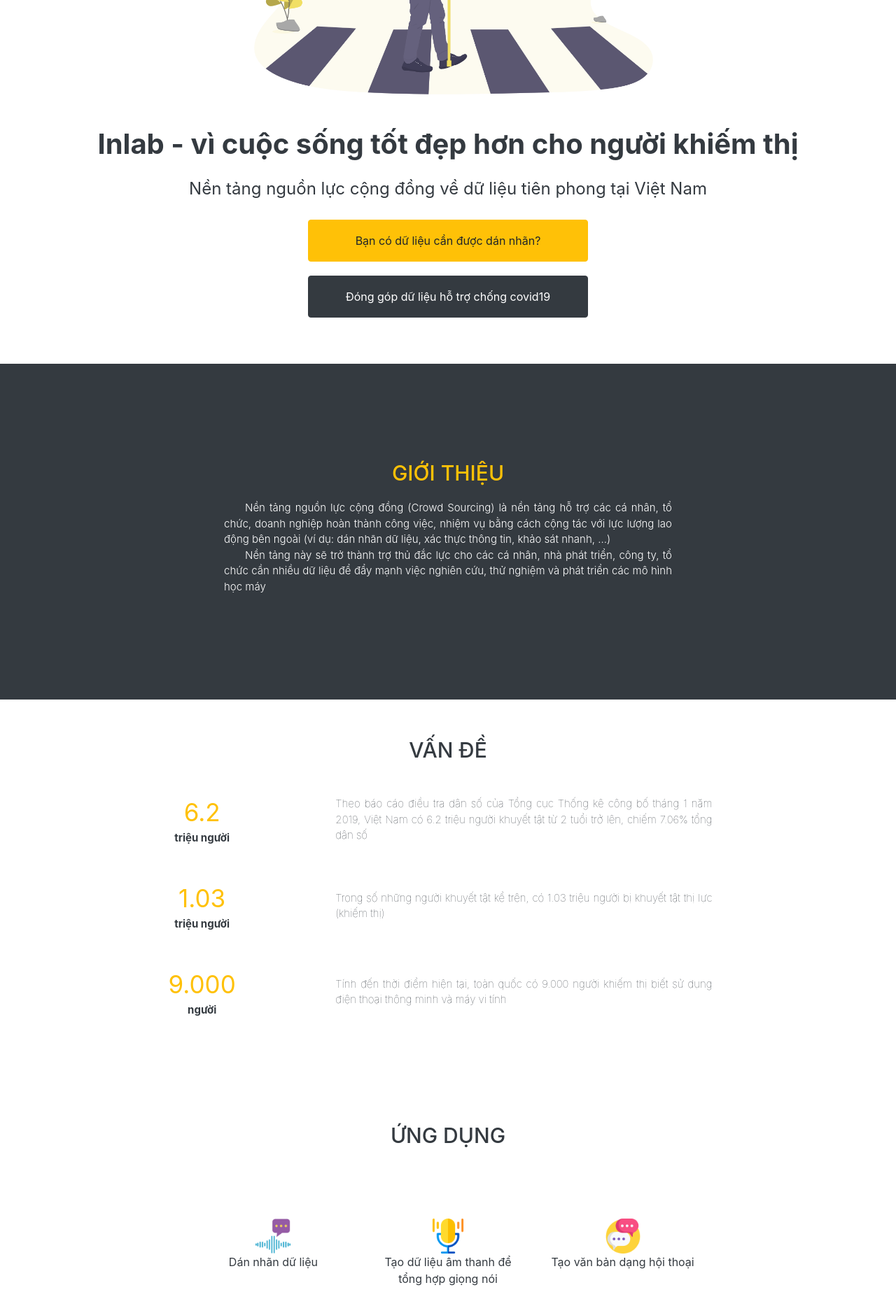
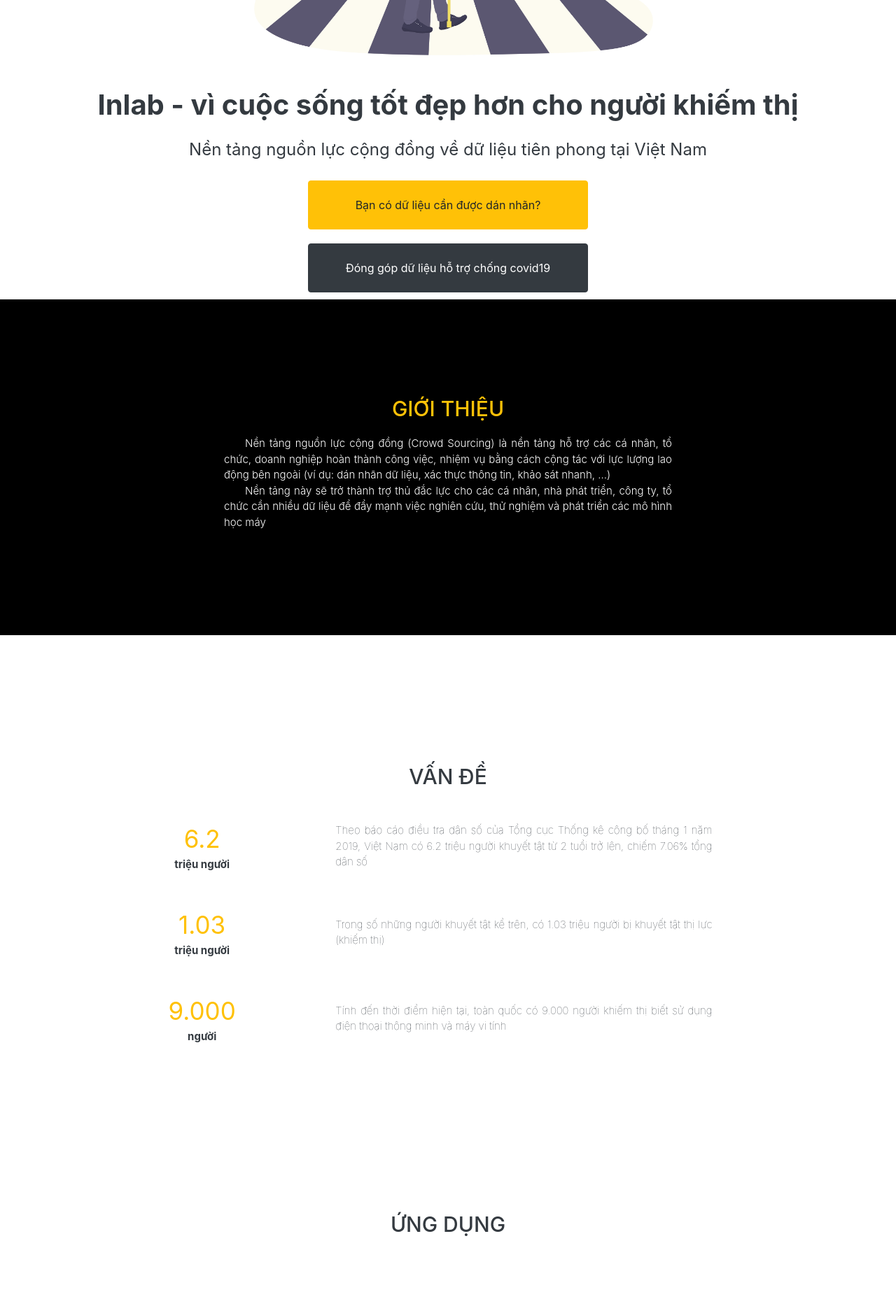
Before and after one commit to inlab-jsc/inlab_web, a Next.js app: page / in a window 1280 px wide. Shown: the part 340-2207 px from the top of the page at 70% size. Built offline with nearby package versions, Linux system fonts and the light colour scheme.

Commit message:
Fix styles Home Screen

```diff
--- a/components/index/Column.js
+++ b/components/index/Column.js
@@ -3,12 +3,13 @@
 
 function Column({imgSrc,children}){
   return(
-    <div className="col-md" data-aos="zoom-in" data-aos-duration="1200">
+    <div className={styles.col} data-aos="zoom-in" data-aos-duration="1200">
       <img src={imgSrc} className={styles.image} alt="" />
       <div className={styles.text}>{children}</div>
     </div>
   )
 }
+
 Column.propTypes={
   imgSrc:PropTypes.string.isRequired,
   children:PropTypes.string.isRequired,
--- a/components/index/Row.js
+++ b/components/index/Row.js
@@ -8,7 +8,7 @@
         <div className={`text-warning ${styles.number}`}>{number}</div>
         <div className={styles.unit}>{unit}</div>
       </div>
-      <div className="col-8">
+      <div className="col-8 d-flex align-items-center">
         <div className={styles.explain}>{children}</div>
       </div>
     </div>
--- a/components/index/column.module.css
+++ b/components/index/column.module.css
@@ -3,5 +3,12 @@
   height: 50px;
   object-fit: cover;
   flex-direction: column;
+}
 
+.col {
+  margin-bottom: 50px;
+  position: relative;
+  width: 100%;
+  padding-right: 15px;
+  padding-left: 15px;
 }
--- a/components/index/row.module.css
+++ b/components/index/row.module.css
@@ -5,9 +5,15 @@
   font-size: 15px;
   font-weight: lighter;
   text-align: justify;
-  width: 80%;
+  width: 100%;
 }
 .unit{
   font-size: 15px;
   font-weight: bold;
 }
+
+@media screen and (min-width: 773px) {
+  .explain {
+    width: 80%;
+  }
+}
--- a/package.json
+++ b/package.json
@@ -12,7 +12,7 @@
   "dependencies": {
     "aos": "^2.3.4",
     "bootstrap": "^4.5.0",
-    "next": "9.4.4",
+    "next": "^9.4.4",
     "react": "16.13.1",
     "react-bootstrap": "^1.3.0",
     "react-dom": "16.13.1"
--- a/pages/index.js
+++ b/pages/index.js
@@ -56,7 +56,7 @@
       <div className="bg-warning">
         <div className={styles.heading5}>Bạn có dữ liệu cần dán nhãn?</div>
         <Link href="/contactsale">
-          <Button variant="dark" className="mb-5 p-3" size="lg"> Liên hệ chúng tôi</Button>
+          <Button variant="dark" className={styles.button} size="lg"> Liên hệ chúng tôi</Button>
         </Link>
       </div>
       <style jsx global>
--- a/styles/index.module.css
+++ b/styles/index.module.css
@@ -40,14 +40,14 @@
   color: #F1DF64 !important;
 } */
 .text {
-  overflow: hidden;
+  /* overflow: hidden; */
   text-overflow: ellipsis;
 }
 
 .first-big-div {
-  height: 100vh;
-  padding-left:10%;
-  padding-right:10%;
+  /* height: 100vh; */
+  padding-left: 15px;
+  padding-right: 15px;
   justify-content: center;
   display: flex;
   flex-direction: column;
@@ -70,21 +70,24 @@
 }
 
 .button {
-  width: 400px;
-  height:60px;
+  width: 70%;
+  height: 70px;
   align-self: center;
   margin: 10px;
 }
 
 .gioi-thieu {
-  height: 60vh;
+  height: 100vh;
   width: 100%;
-  background-color:#343a40;
+  background-color:rgba(0,0,0,1);;
   display: flex;
   flex-direction: column;
   justify-content: center;
   align-items: center;
+  overflow: hidden;
 }
+
+
 
 .heading3 {
   color: #ffc107;
@@ -102,11 +105,12 @@
 }
 
 .van-de {
-  height: 70vh;
+  height: 90vh;
   display: flex;
   flex-direction: column;
   justify-content: center;
   align-items: center;
+  margin-top: 50px;
 }
 
 .heading4 {
@@ -120,18 +124,24 @@
 }
 
 .ung-dung {
-  height: 40vh;
+  /* height: 40vh; */
+  justify-content: center;
+  align-items: center;
+  display: flex;
+  flex-direction: column;
+  margin-top: 150px;
+  margin-bottom: 50px;
+}
+
+.column-wrapper {
   display: flex;
   flex-direction: column;
   justify-content: center;
   align-items: center;
+  margin-top: 10vh;
 }
 
-.column-wrapper {
-  display: flex;
-  flex-direction: row;
-  margin-top: 10vh;
-}
+
 
 .heading5 {
   font-size: 30px;
@@ -323,6 +333,21 @@
       margin-top: 20px;
   }
 
+  .column-wrapper {
+    flex-direction: row;
+  }
+
+  .button {
+    width: 400px;
+  }
+
+  .gioi-thieu {
+    height: 60vh !important;
+  }
+
+  .ung-dung {
+    margin-top: 50px;
+  }
 
 }
 
```
Also changed, not shown: 1 other file (tests, documents, lock files or other folders).
